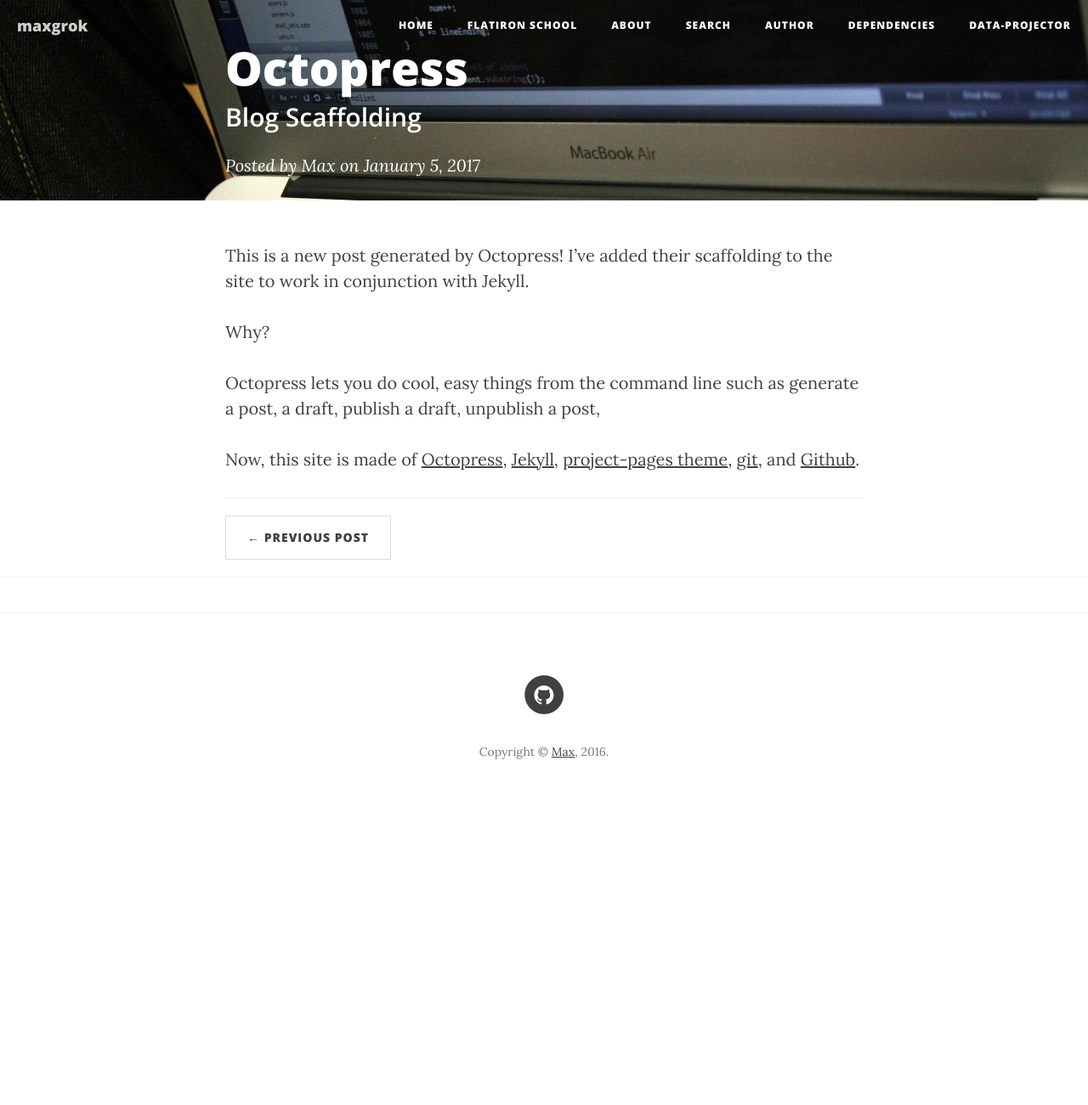
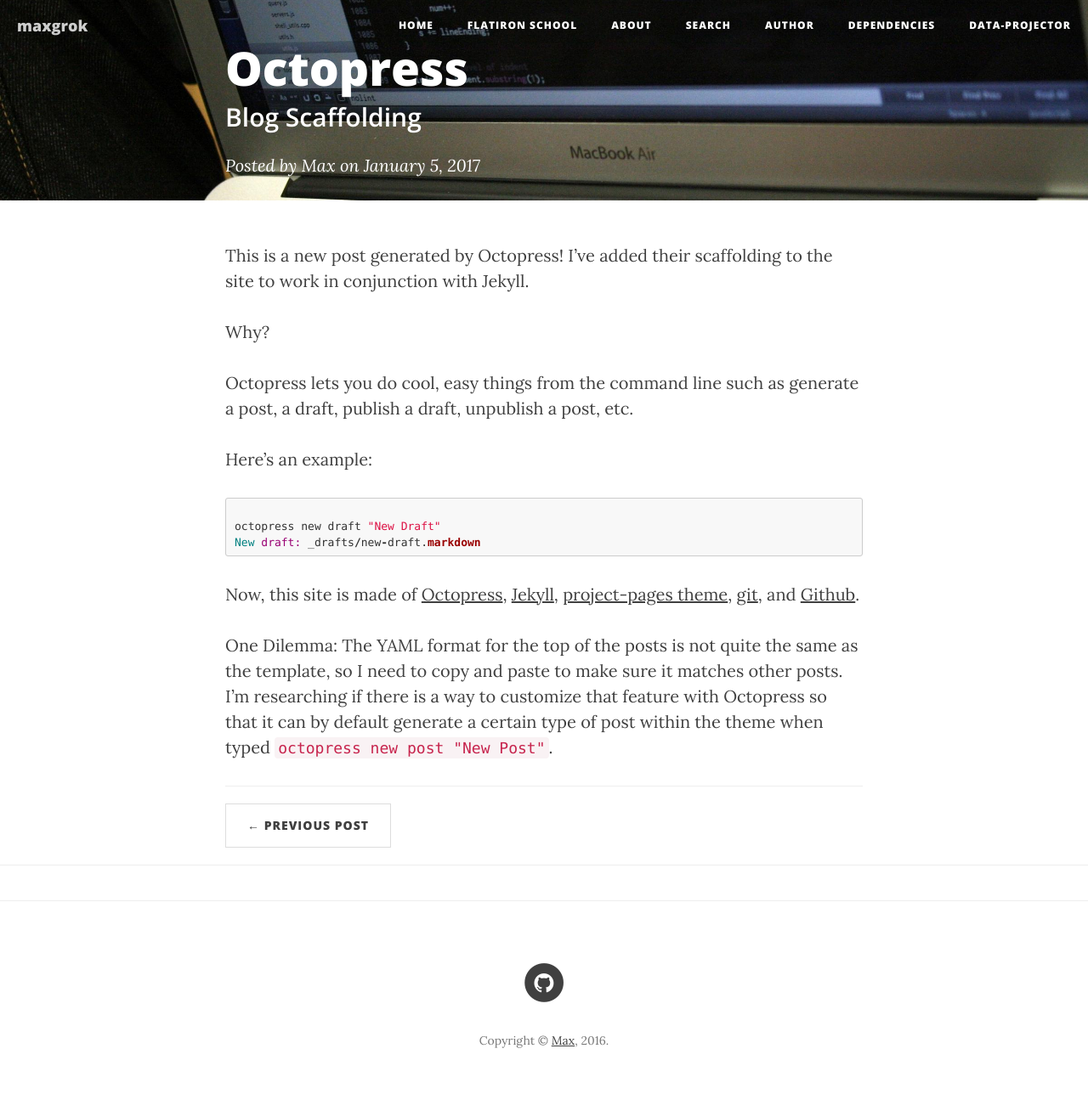
Before and after one commit to maxgrok/maxgrok.github.io_oldversion, a Jekyll site: the page built from _posts/2017-01-05-octopress.markdown, in a window 1280 px wide. Shown: the whole page at 85% size. Built offline with Jekyll 4.4.1, drawn with Linux system fonts in a browser that asks for light colours; nearby versions of some CDN libraries; comment, search, counter and statistics services are not loaded; before the commit the page ends 961 px from its top, so only the background shows below that.

Commit message:
Editing post

````diff
--- /dev/null
+++ b/_drafts/new-draft.markdown
@@ -0,0 +1,4 @@
+---
+layout: post
+title: "NEW DRAFT"
+---
--- a/_posts/2017-01-05-octopress.markdown
+++ b/_posts/2017-01-05-octopress.markdown
@@ -12,6 +12,15 @@ This is a new post generated by Octopress! I've added their scaffolding to the s
 
 Why?<br>
 
-Octopress lets you do cool, easy things from the command line such as generate a post, a draft, publish a draft, unpublish a post,
+Octopress lets you do cool, easy things from the command line such as generate a post, a draft, publish a draft, unpublish a post, etc.
+
+Here's an example:
+{% highlight ruby %}
+octopress new draft "New Draft"
+New draft: _drafts/new-draft.markdown
+{% endhighlight %}
 
 Now, this site is made of <a href="https://github.com/octopress/octopress">Octopress</a>, <a href="http://jekyllrb.com/">Jekyll</a>, <a href="http://jekyllthemes.org/themes/project-pages/">project-pages theme</a>, <a href="https://git-scm.com/">git</a>, and <a href="http://www.github.com/">Github</a>.
+
+One Dilemma:
+The YAML format for the top of the posts is not quite the same as the template, so I need to copy and paste to make sure it matches other posts. I'm researching if there is a way to customize that feature with Octopress so that it can by default generate a certain type of post within the theme when typed ```octopress new post "New Post" ```.
````
